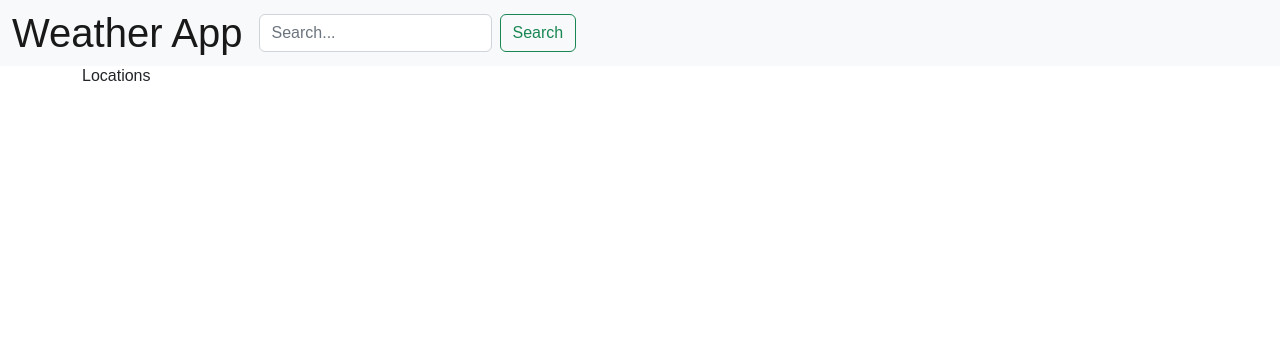
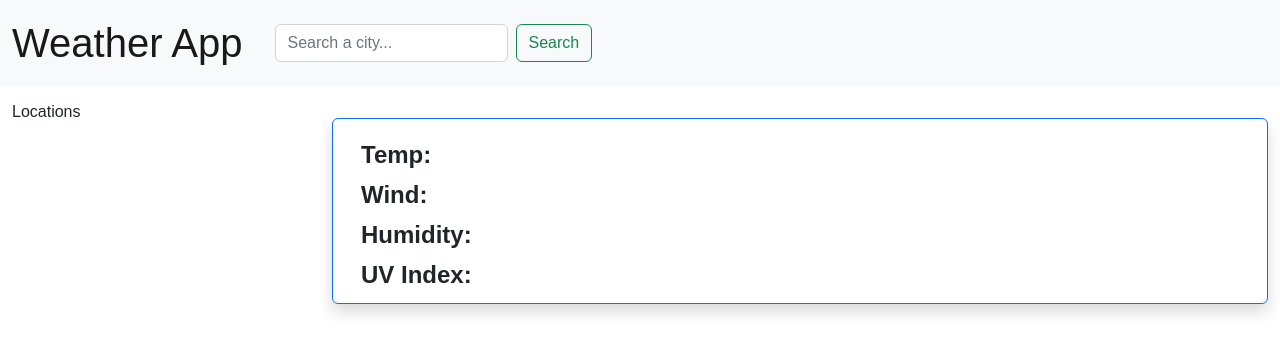
Before and after one commit to bradbrad88/weather-app, a plain HTML site: page index.html in a window 1280 px wide. Drawn offline with nearby package versions, Linux system fonts and the light colour scheme.

Commit message:
Html structure for current and daily forecasts

```diff
--- a/index.html
+++ b/index.html
@@ -30,11 +30,11 @@
           <span class="navbar-toggler-icon"></span>
         </button>
         <div class="collapse navbar-collapse" id="navbarSupportedContent">
-          <form id="searchForm" class="d-flex" role="search">
+          <form id="searchForm" class="d-flex p-3" role="search">
             <input
               class="form-control me-2"
               type="search"
-              placeholder="Search..."
+              placeholder="Search a city..."
               aria-label="Search"
             />
             <button class="btn btn-outline-success" type="submit">Search</button>
@@ -42,10 +42,43 @@
         </div>
       </div>
     </nav>
-    <div class="container">
-      <h2>Locations</h2>
-      <div id="locationBtnContainer" class="d-flex flex-column w-25"></div>
+    <div class="container-fluid my-3">
+      <div class="row">
+        <div class="col-12 col-lg-3">
+          <div class="container px-0">
+            <h2>Locations</h2>
+            <div id="locationBtnContainer" class="d-flex flex-column"></div>
+          </div>
+        </div>
+        <div class="col-12 col-lg-9">
+          <div class="container card shadow my-3 border-primary" id="cityDetailsContainer">
+            <div class="card-body fs-4 fw-light">
+              <div class="row">
+                <div class="col-12 col-md-6">
+                  <div class="card-title">
+                    <h1 class=""></h1>
+                    <h2 class="text-primary date"></h2>
+                  </div>
+                  <p class="card-text fw-bold">Temp: <span class="fw-light temp"></span></p>
+                  <p class="card-text fw-bold">Wind: <span class="fw-light wind"></span></p>
+                  <p class="card-text fw-bold">
+                    Humidity: <span class="fw-light humidity"></span>
+                  </p>
+                  <p class="card-text fw-bold">UV Index: <span class="fw-light uvi"></span></p>
+                </div>
+                <div class="col-12 col-md-6 d-flex justify-content-center">
+                  <img src="" alt="" />
+                </div>
+              </div>
+            </div>
+          </div>
+          <div class="container p-0 my-4">
+            <div class="row" id="forecastContainer"></div>
+          </div>
+        </div>
+      </div>
     </div>
+    <script src="https://cdn.jsdelivr.net/npm/moment@2.29.4/moment.min.js"></script>
     <script
       src="https://code.jquery.com/jquery-3.6.0.min.js"
       integrity="sha256-/xUj+3OJU5yExlq6GSYGSHk7tPXikynS7ogEvDej/m4="
```
